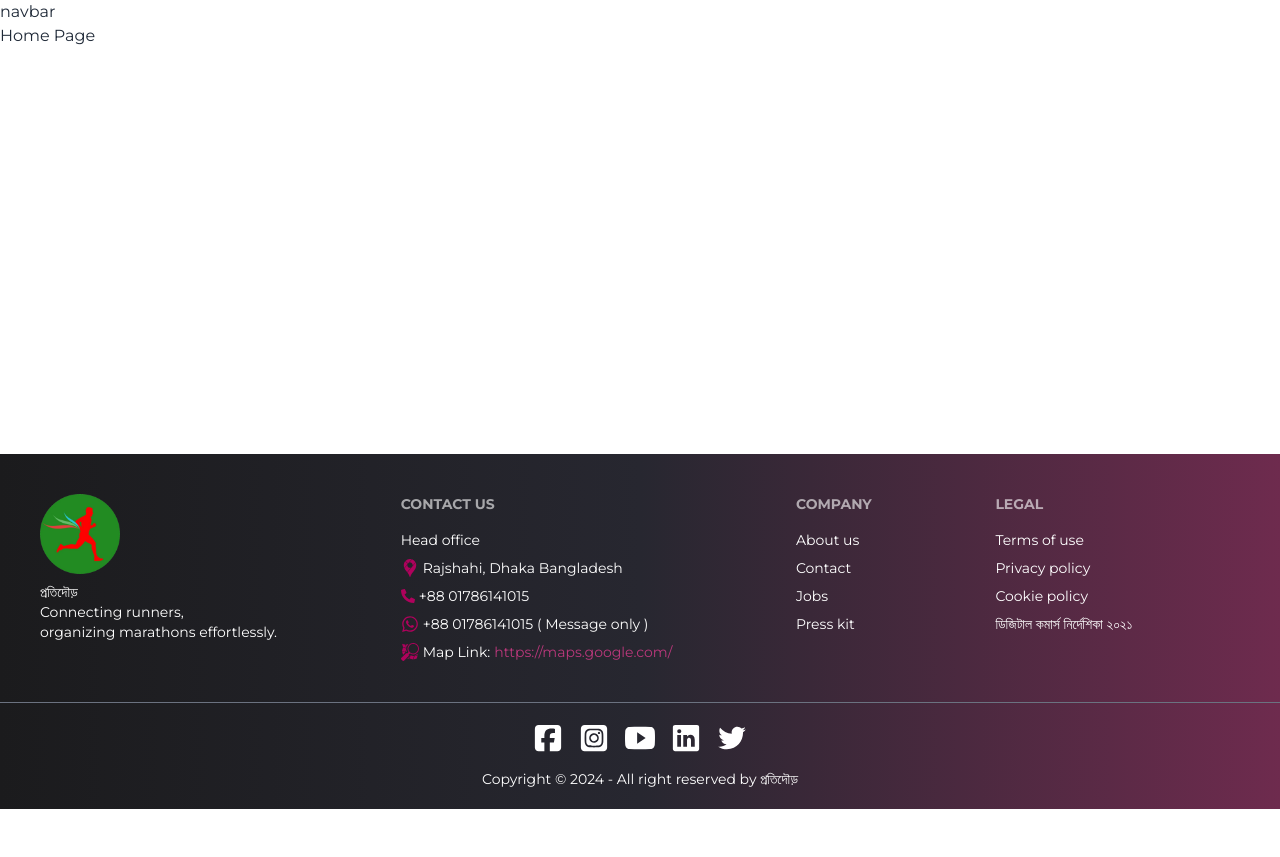
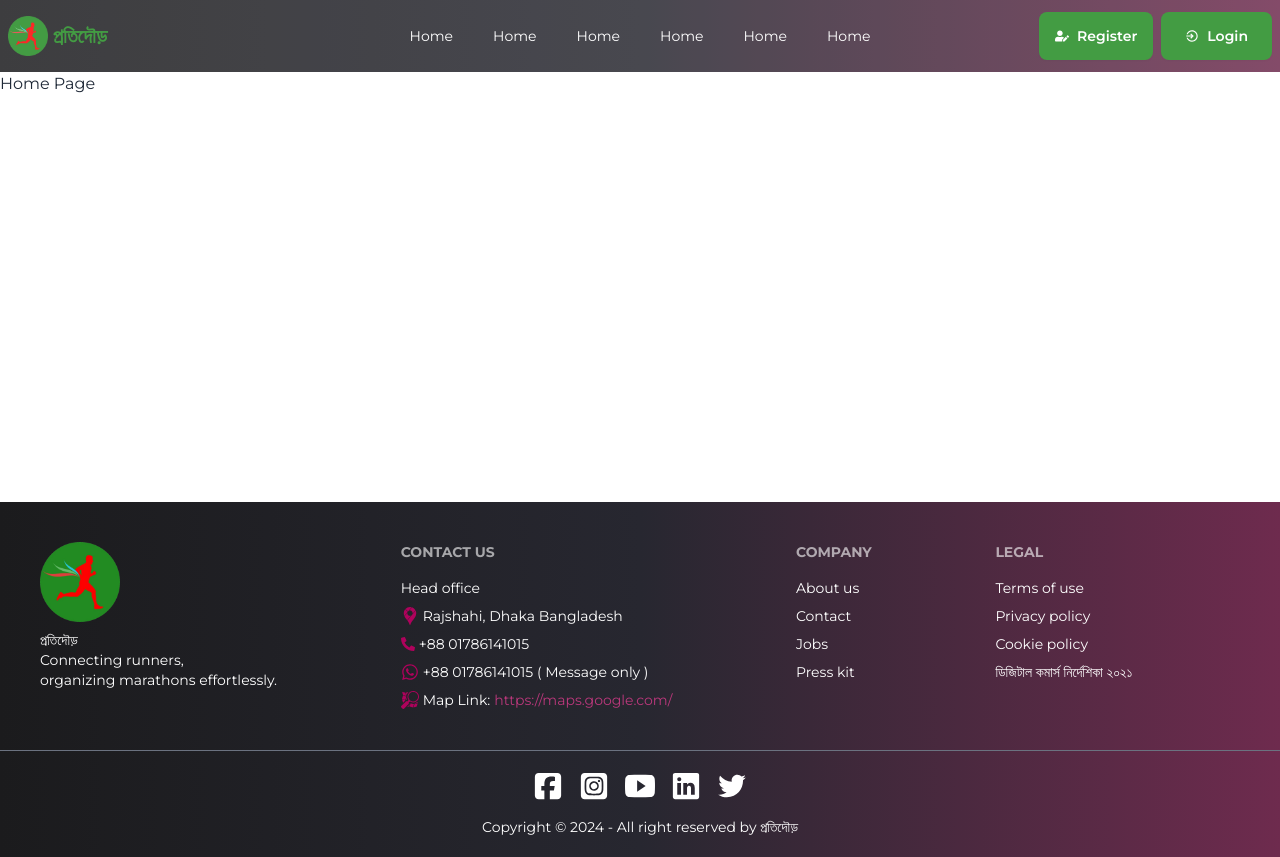
Before and after one commit to shafriki/b10a11-client-side, a React (Vite) app: page / in a window 1280 px wide. Before the commit the page ends 809 px from the top, so only its background shows below. Built offline with nearby package versions, Linux system fonts and the light colour scheme.

Commit message:
navbar added with logo

```diff
--- a/src/Pages/Shared/Footer/Footer.jsx
+++ b/src/Pages/Shared/Footer/Footer.jsx
@@ -20,7 +20,7 @@
 {/* bg-gradient-to-r from-[#1A1A1A] via-[#33334D] to-[#732C59] text-white */}
                 {/* company logo section */}
                 <aside>
-                    <img src={logo} className='w-20' />
+                    <img src={logo} className='w-16 md:w-20' />
                     <p>
                     প্রতিদৌড়
                     <br />
--- a/src/Pages/Shared/Navbar/Navbar.jsx
+++ b/src/Pages/Shared/Navbar/Navbar.jsx
@@ -1,9 +1,63 @@
 import React from 'react';
+import { Link, NavLink } from 'react-router-dom';
+import { IoMdLogIn } from "react-icons/io";
+import logo from '../../../assets/protidour.png'
+
+import { FaUserEdit } from "react-icons/fa";
+
 
 const Navbar = () => {
+
+    const links = (
+        <>
+        <NavLink to='/'>Home</NavLink>
+        <NavLink>Home</NavLink>
+        <NavLink>Home</NavLink>
+        <NavLink>Home</NavLink>
+        <NavLink>Home</NavLink>
+        <NavLink>Home</NavLink>
+        </>
+    )
     return (
-        <div>
-            navbar
+        <div className='bg-gradient-to-r from-[#1B1B1D] via-[#272730] to-[#6E2B4E] text-white sticky top-0 z-50 backdrop-blur opacity-85 md:py-1'>
+            <div className="navbar max-w-screen-xl mx-auto">
+            <div className="navbar-start ">
+                <div className="dropdown">
+                <div tabIndex={0} role="button" className="btn px-1 btn-ghost text-[#228B22] lg:hidden">
+                    <svg
+                    xmlns="http://www.w3.org/2000/svg"
+                    className="h-5 w-5"
+                    fill="none"
+                    viewBox="0 0 24 24"
+                    stroke="currentColor">
+                    <path
+                        strokeLinecap="round"
+                        strokeLinejoin="round"
+                        strokeWidth="2"
+                        d="M4 6h16M4 12h8m-8 6h16" />
+                    </svg>
+                </div>
+                <ul
+                    tabIndex={0}
+                    className="menu menu-sm dropdown-content rounded-box z-[1] mt-3 w-52 p-2 shadow bg-[#1B3D2F]">
+                    {links}
+                </ul>
+                </div>
+                <img src={logo} alt="CrowdCube Logo" className="w-6 md:w-10" />
+                <a className="text-sm px-1 md:text-xl btn btn-ghost text-[#228B22]">প্রতিদৌড়</a>
+            </div>
+            <div className="navbar-center hidden lg:flex">
+                <ul className="menu menu-horizontal px-1 gap-10">
+                {links}
+                </ul>
+            </div>
+            <div className="navbar-end flex gap-1 md:gap-2">
+                <Link to='/register' className="btn bg-[#228B22] border-none px-2 md:px-4 hover:bg-[#175c17] text-xs md:text-sm text-white"><FaUserEdit />
+                Register</Link>
+                <Link to='/login' className="btn bg-[#228B22] border-none px-2 md:px-6 hover:bg-[#175c17] text-xs md:text-sm text-white"><IoMdLogIn />
+                Login</Link>
+            </div>
+            </div>
         </div>
     );
 };
```
